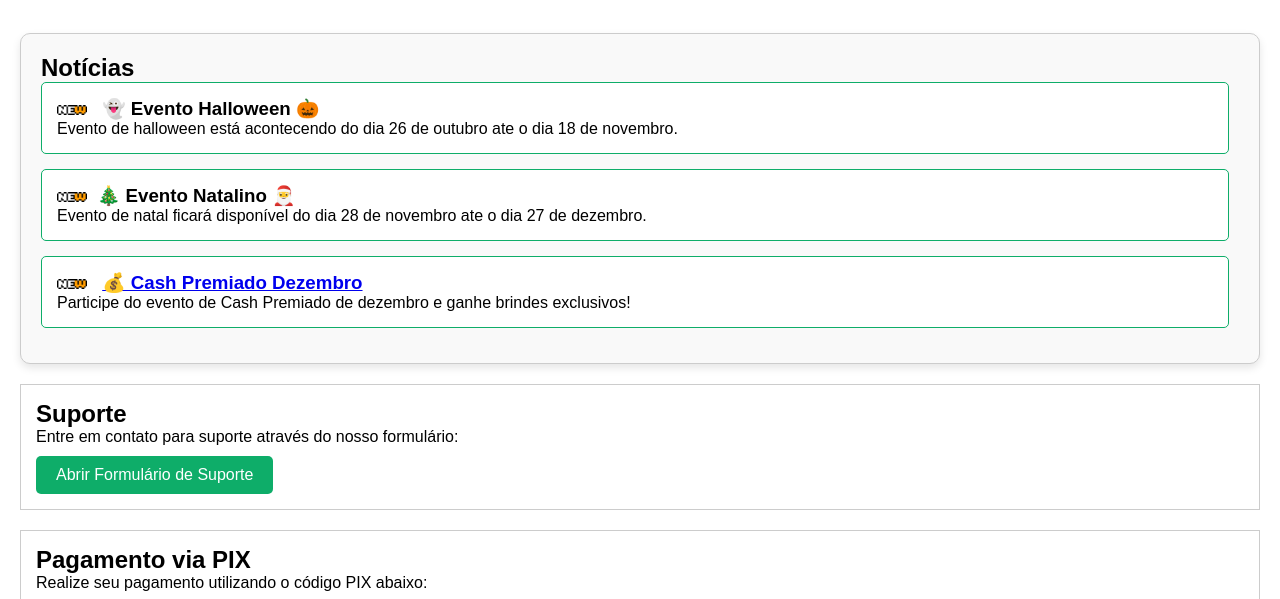
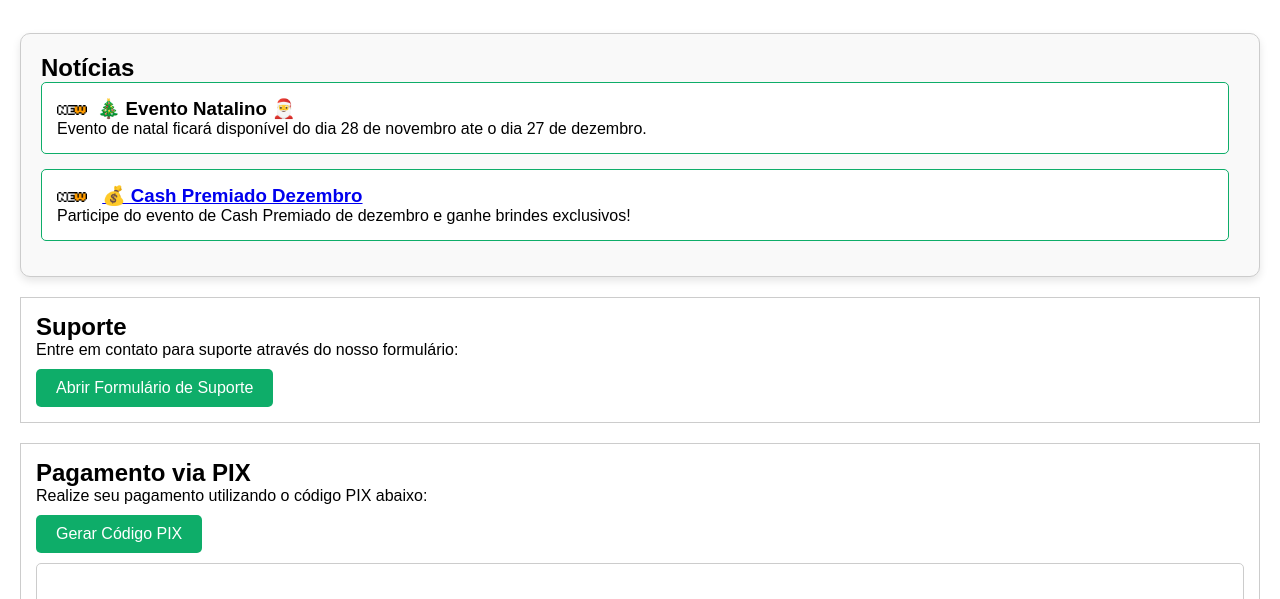
Before and after one commit to dodosantosbr/site-hm, a plain HTML site: page index.html in a window 1280 px wide. Shown: the part 182-781 px from the top of the page. Drawn offline with Linux system fonts and the light colour scheme.

Commit message:
Update index.html

```diff
--- a/index.html
+++ b/index.html
@@ -38,11 +38,6 @@
         <section id="noticias">
             <h2>Notícias</h2>
             <div class="noticias-container">
-                <div class="noticia">
-                    <h3><img src="src/imagens/newevent.gif" alt="New GIF" class="evento-gif" /> 👻 Evento
-                        Halloween 🎃</h3>
-                    <p>Evento de halloween está acontecendo do dia 26 de outubro ate o dia 18 de novembro.</p>
-                </div>
                 <div class="noticia">
                     <h3><img src="src/imagens/newevent.gif" alt="New GIF" class="evento-gif" />🎄 Evento Natalino 🎅
                     </h3>
```
